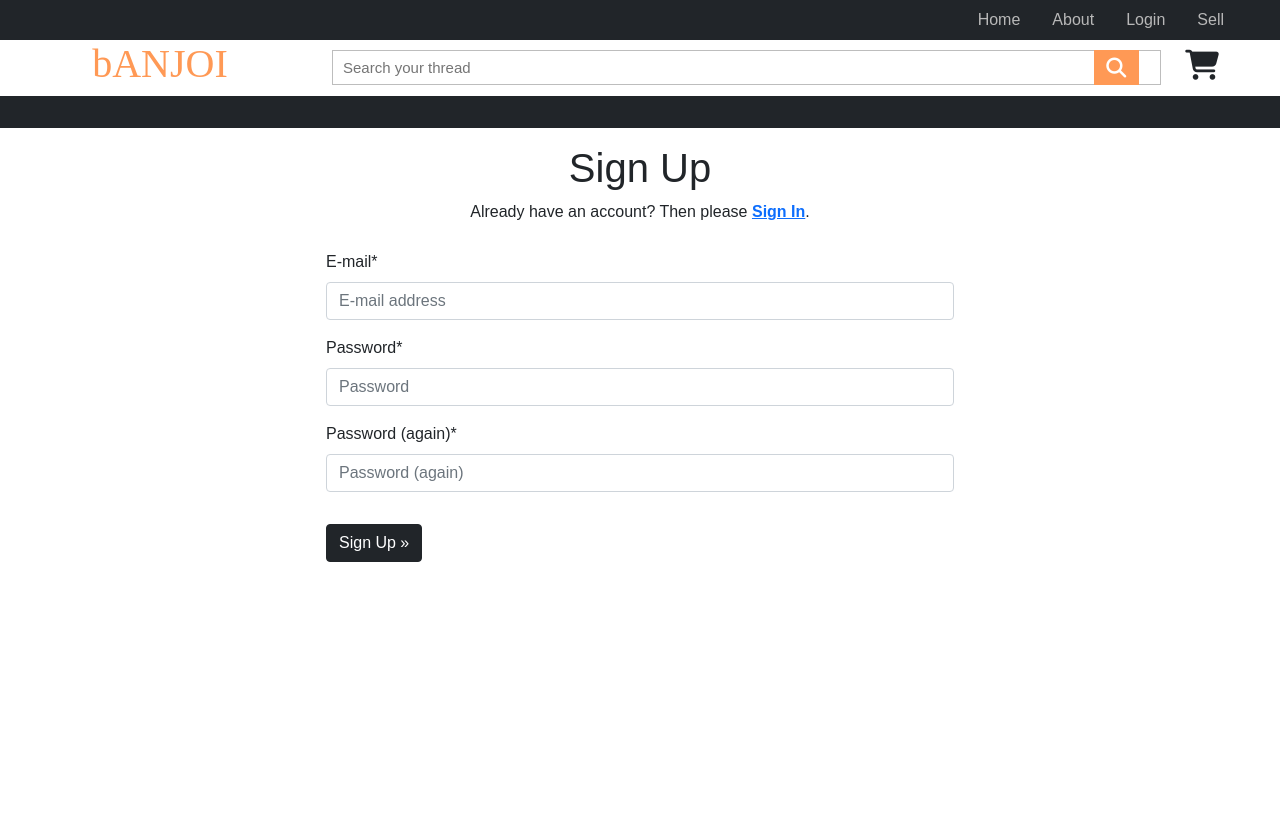
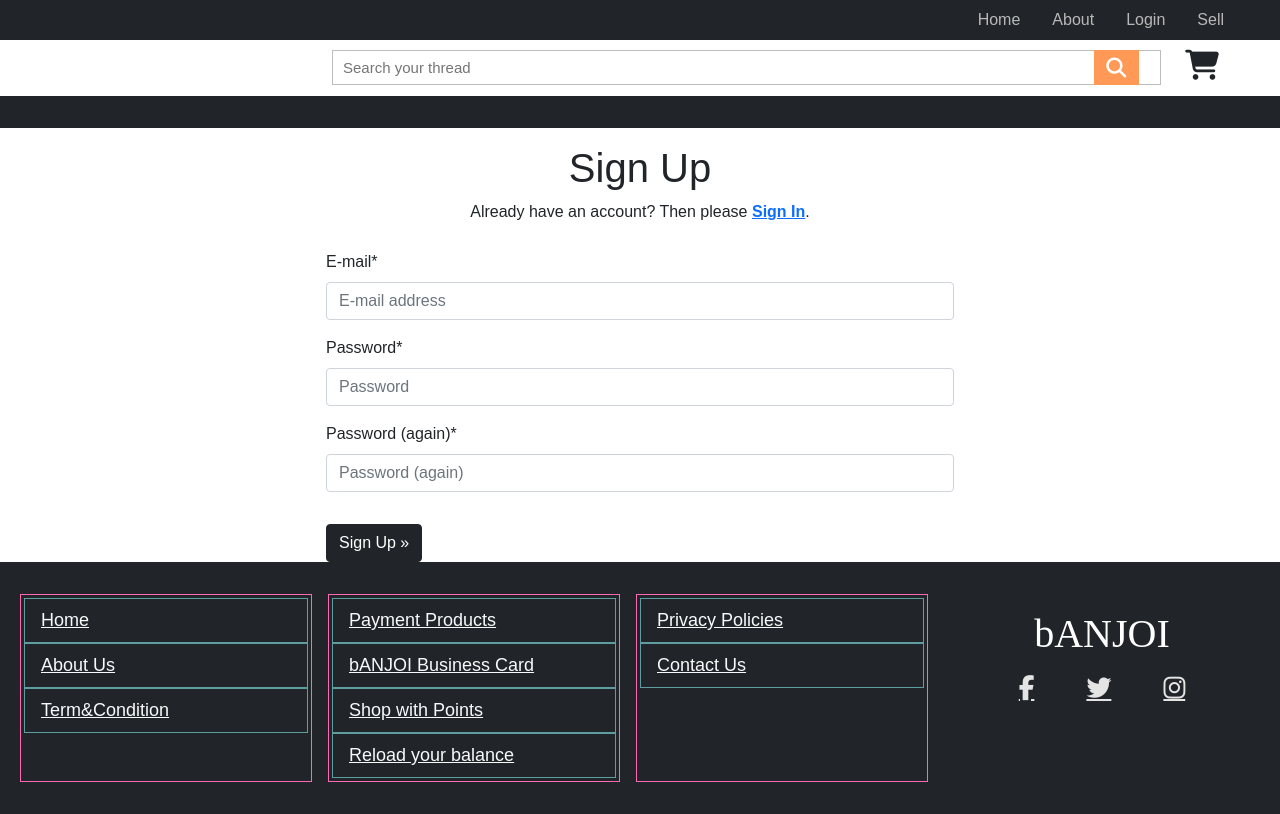
Before and after one commit to SarthakPaneru/pen-project, a Django app: page /accounts/signup/ in a window 1280 px wide; the page is wider, and only the part inside the window is pictured. Before the commit the page ends 562 px from the top of that part, so only its background shows below. Run offline with Django 4.2, Linux system fonts and the light colour scheme; some libraries are stand-ins or nearby versions.

Commit message:
UI: footer added

```diff
--- /dev/null
+++ b/eCommerce/static/css/footer.css
@@ -0,0 +1,39 @@
+*{
+    margin:0px;
+    padding:0px;
+    box-sizing: border-box;
+}
+
+/* LOGO CSS */
+.logoHolder h1{
+	font-family: broadway !important;
+	color:white;
+	text-align: center;
+}
+
+
+#fwidth{
+    min-width: 80px;
+    border: 1px solid hotpink;
+    padding: 3px;
+}
+#fwidth a{
+ border: 1px solid cadetblue;
+ padding: 3px;
+}
+
+.f_b1{
+  font-size:18px;
+}
+
+.fa {
+    color: rgb(228, 228, 228);
+    padding: 10px;
+  text-align: center;
+    font-size: 25px;
+    border-radius:10px;
+  }
+
+  .social-media{
+
+  }
--- a/eCommerce/templates/base.html
+++ b/eCommerce/templates/base.html
@@ -13,6 +13,8 @@
 
 	<link rel="stylesheet" type="text/css" href="https://maxcdn.bootstrapcdn.com/bootstrap/4.4.1/css/bootstrap.min.css"/>
     <link rel="stylesheet" href="{% static 'css/base.css' %}">
+    <link rel="stylesheet" href="{% static 'css/footer.css' %}">
+
 
     {% block head %}
     {% endblock head %}
@@ -89,7 +91,37 @@
     {% block body %}
     {% endblock body %}
 
+
+	<!-- Footer -->
+	<footer class="footer bg-dark">
+		<div class="row p-4">
+			<div class="col m-2 d-block" id="fwidth">
+			   <a href="" class="px-3 py-2 d-block text-light f_b1">Home</a>
+			   <a href="" class="px-3 py-2 d-block text-light f_b1">About Us</a>
+			   <a href="" class="px-3 py-2 d-block text-light f_b1">Term&Condition</a>
+			</div>
+			<div class="col m-2" id="fwidth">
+				<a href="" class="px-3 py-2 d-block text-light f_b1">Payment Products</a>
+				<a href="" class="px-3 py-2 d-block text-light f_b1">bANJOI Business Card</a>
+				<a href="" class="px-3 py-2 d-block text-light f_b1">Shop with Points</a>
+				<a href="" class="px-3 py-2 d-block text-light f_b1">Reload your balance</a>
+			</div>
+			<div class="col m-2" id="fwidth">
+				<a href="" class="px-3 py-2 d-block text-light f_b1">Privacy Policies</a>
+				<a href="" class="px-3 py-2 d-block text-light f_b1">Contact Us</a>
+			</div>
+			<div class="col p-3 m-2 logoHolder">
+				 <h1>bANJOI</h1>
+				 <div class="social-media d-flex justify-content-center">
+					<a href="#" class="fa fa-facebook mx-3"></a>
+					<a href="#" class="fa fa-twitter mx-3"></a>
+					<a href="#" class="fa fa-instagram mx-3"></a>
+				 </div>
+		</div>
+		</footer>
+
 	<script src="https://kit.fontawesome.com/3c2a34836f.js" crossorigin="anonymous"></script>
+    <script src="https://maxcdn.bootstrapcdn.com/bootstrap/4.0.0/js/bootstrap.min.js" integrity="sha384-JZR6Spejh4U02d8jOt6vLEHfe/JQGiRRSQQxSfFWpi1MquVdAyjUar5+76PVCmYl" crossorigin="anonymous"></script>
 	<script  src="{% static 'js/base.js' %}"></script>
 
 </body>
```
